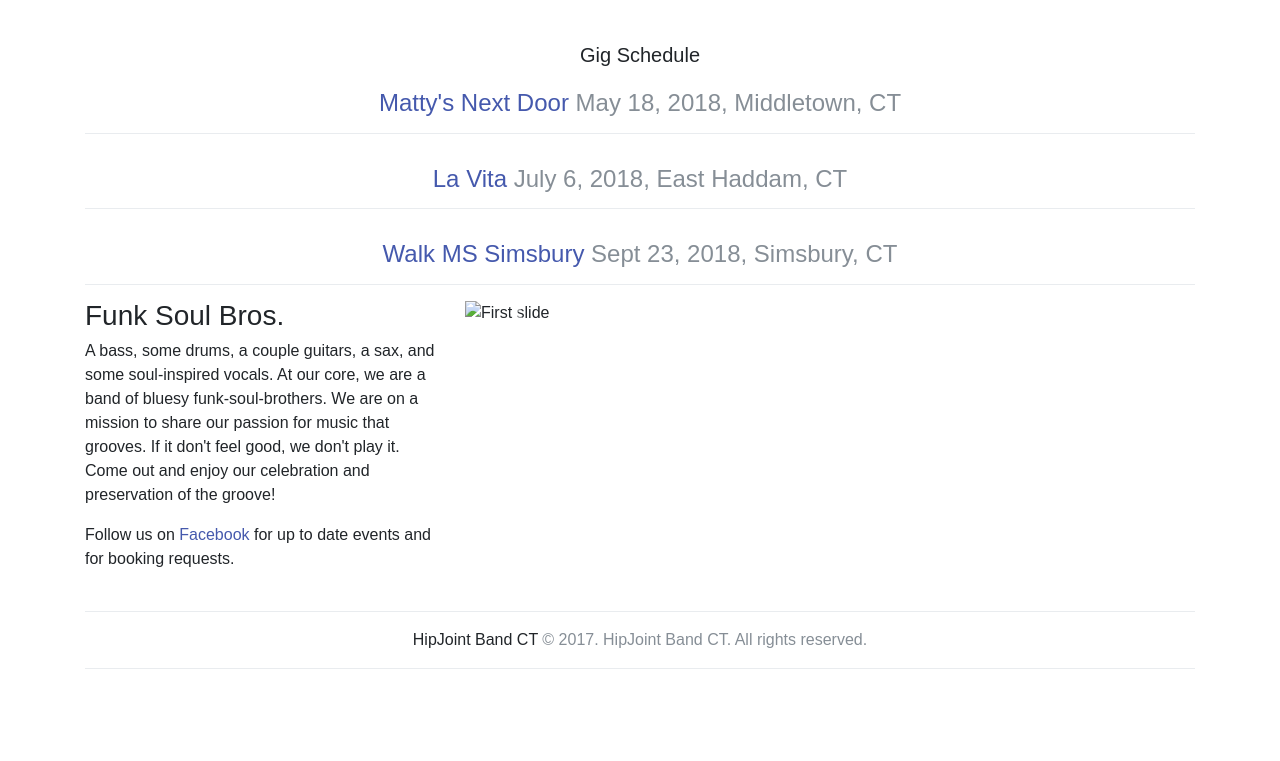
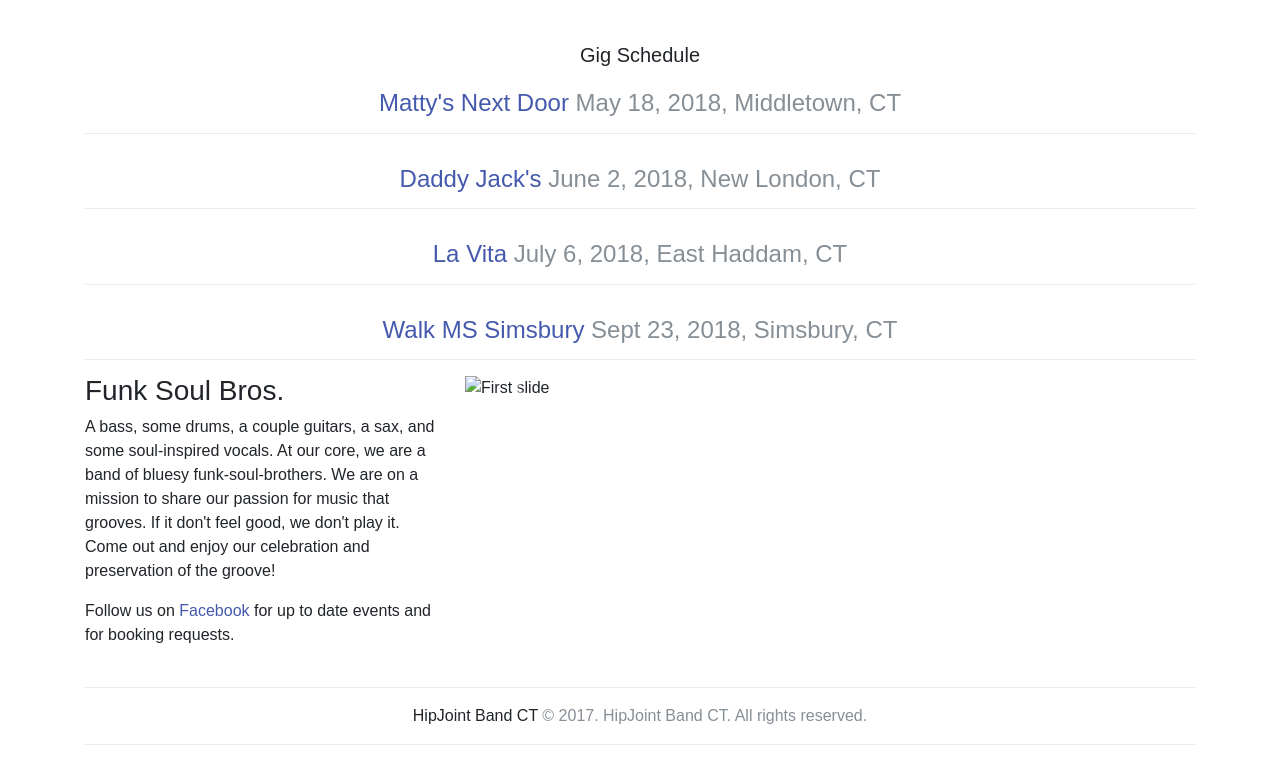
Before and after one commit to somecallmejosh/hipjoint, a Jekyll site: the page built from index.md, in a window 1280 px wide and 900 px high, scrolled down 544 px, cut to the strip 139-900 px from the top of the window. Built offline with Jekyll 4.4.1, drawn with Linux system fonts in a browser that asks for light colours; nearby versions of some CDN libraries; some web fonts are replaced; before the commit the page ends 1368 px from its top, so only the background shows below that.

Commit message:
gig update

```diff
--- a/index.md
+++ b/index.md
@@ -15,6 +15,9 @@ layout: page
 
     <div class="border border-top-0 border-left-0 border-right-0 border-color-secondary text-center p-3 mb-3 h4">
         <a href="http://www.mattysnextdoor.com/">Matty's Next Door</a> <span class="text-secondary">May 18, 2018, Middletown, CT</span>
+  </div>
+  <div class="border border-top-0 border-left-0 border-right-0 border-color-secondary text-center p-3 mb-3 h4">
+        <a href="https://www.facebook.com/Daddy-Jacks-295107657345193/">Daddy Jack's</a> <span class="text-secondary">June 2, 2018, New London, CT</span>
   </div>
     <div class="border border-top-0 border-left-0 border-right-0 border-color-secondary text-center p-3 mb-3 h4">
         <a href="http://www.lavita9main.com/">La Vita</a> <span class="text-secondary">July 6, 2018, East Haddam, CT</span>
```
